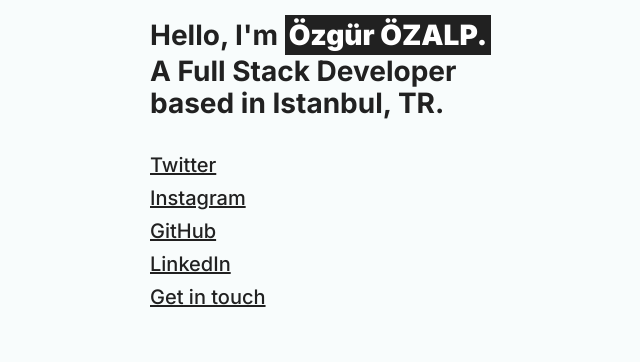
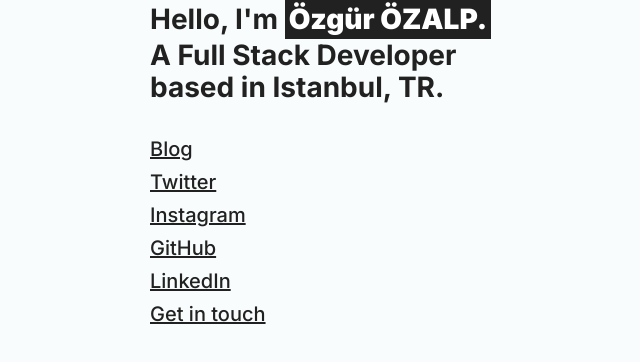
Before and after one commit to ozgurozalp/my-website, a Next.js app: page / in a window 1280 px wide. Shown: the part 328-690 px from the top of the page, without its empty margins (295-935 px from the left). Built offline with nearby package versions, Linux system fonts and the light colour scheme.

Commit message:
add: new version

```diff
--- a/package.json
+++ b/package.json
@@ -1,6 +1,6 @@
 {
   "name": "ozgurozalp-website",
-  "version": "1.0.0",
+  "version": "1.1.0",
   "private": false,
   "scripts": {
     "dev": "next dev",
--- a/src/app/page.tsx
+++ b/src/app/page.tsx
@@ -1,4 +1,5 @@
 import HomeCard from "@/components/shared/HomeCard";
+import { links } from "@/constants";
 import Image from "next/image";
 
 export default function Home() {
@@ -8,6 +9,7 @@
         className="rounded-full aspect-square border-[5px] border-gray"
         width={150}
         height={150}
+        quality={100}
         src="/ozgurozalp.png"
         alt="Özgür ÖZALP"
         draggable={false}
@@ -20,11 +22,11 @@
         <br />A Full Stack Developer based in Istanbul, TR.
       </h1>
       <div className="flex flex-col gap-[5px]">
-        <a href="https://twitter.com/ozqurozalp">Twitter</a>
-        <a href="https://instagram.com/ozqurozalp">Instagram</a>
-        <a href="https://github.com/ozgurozalp">GitHub</a>
-        <a href="https://www.linkedin.com/in/ozgurozalp">LinkedIn</a>
-        <a href="mailto:mail@ozgurozalp.com">Get in touch</a>
+        {links.map((link) => (
+          <a key={link.url} className="self-start" href={link.url}>
+            {link.name}
+          </a>
+        ))}
       </div>
     </HomeCard>
   );
--- a/src/components/shared/HomeCard.tsx
+++ b/src/components/shared/HomeCard.tsx
@@ -6,7 +6,7 @@
 
 export default function HomeCard({ children }: HomeCardProps) {
   return (
-    <section className="w-[390px] bg-background flex flex-col gap-8 justify-center">
+    <section className="w-full sm:w-[390px] bg-background flex flex-col gap-8 justify-center">
       {children}
     </section>
   );
--- /dev/null
+++ b/src/constants/index.ts
@@ -0,0 +1,26 @@
+export const links = [
+  {
+    name: "Blog",
+    url: "https://blog.ozgurozalp.com",
+  },
+  {
+    name: "Twitter",
+    url: "https://twitter.com/ozqurozalp",
+  },
+  {
+    name: "Instagram",
+    url: "https://instagram.com/ozqurozalp",
+  },
+  {
+    name: "GitHub",
+    url: "https://github.com/ozgurozalp",
+  },
+  {
+    name: "LinkedIn",
+    url: "https://www.linkedin.com/in/ozgurozalp",
+  },
+  {
+    name: "Get in touch",
+    url: "mailto:mail@ozgurozalp.com",
+  },
+];
```
